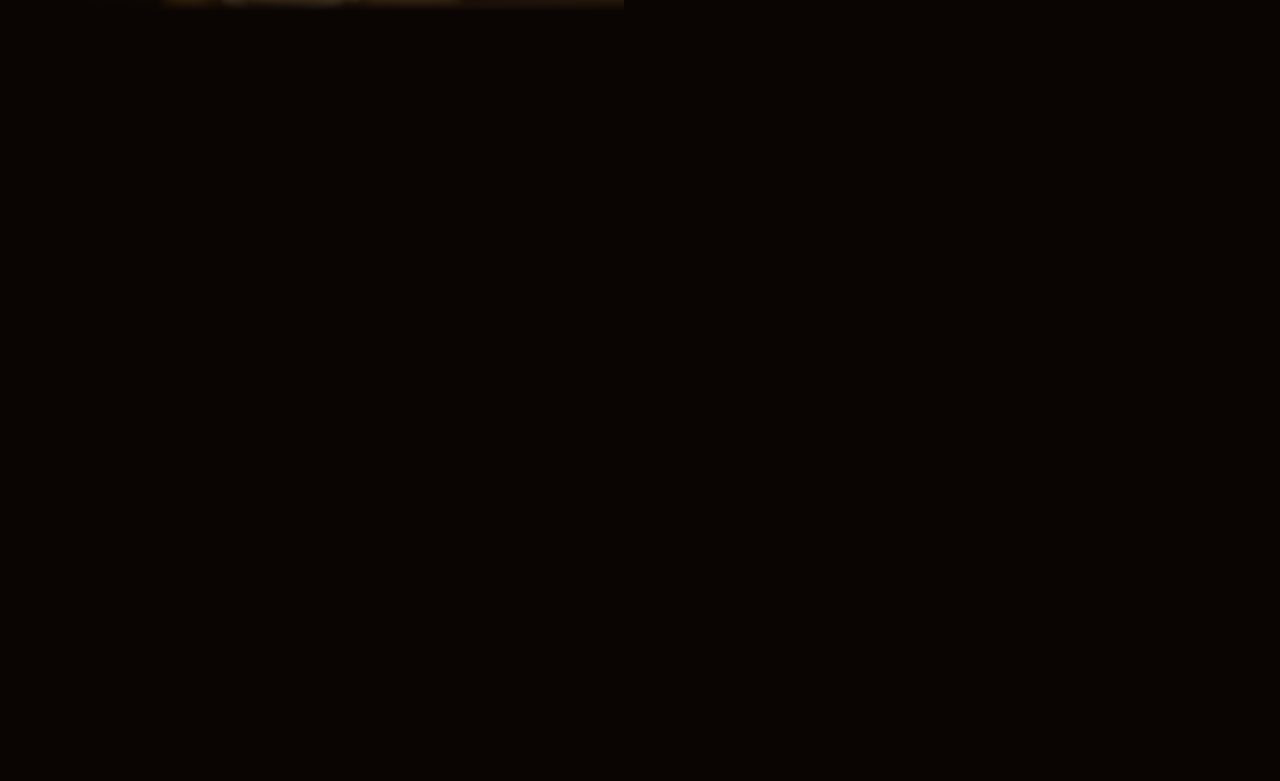
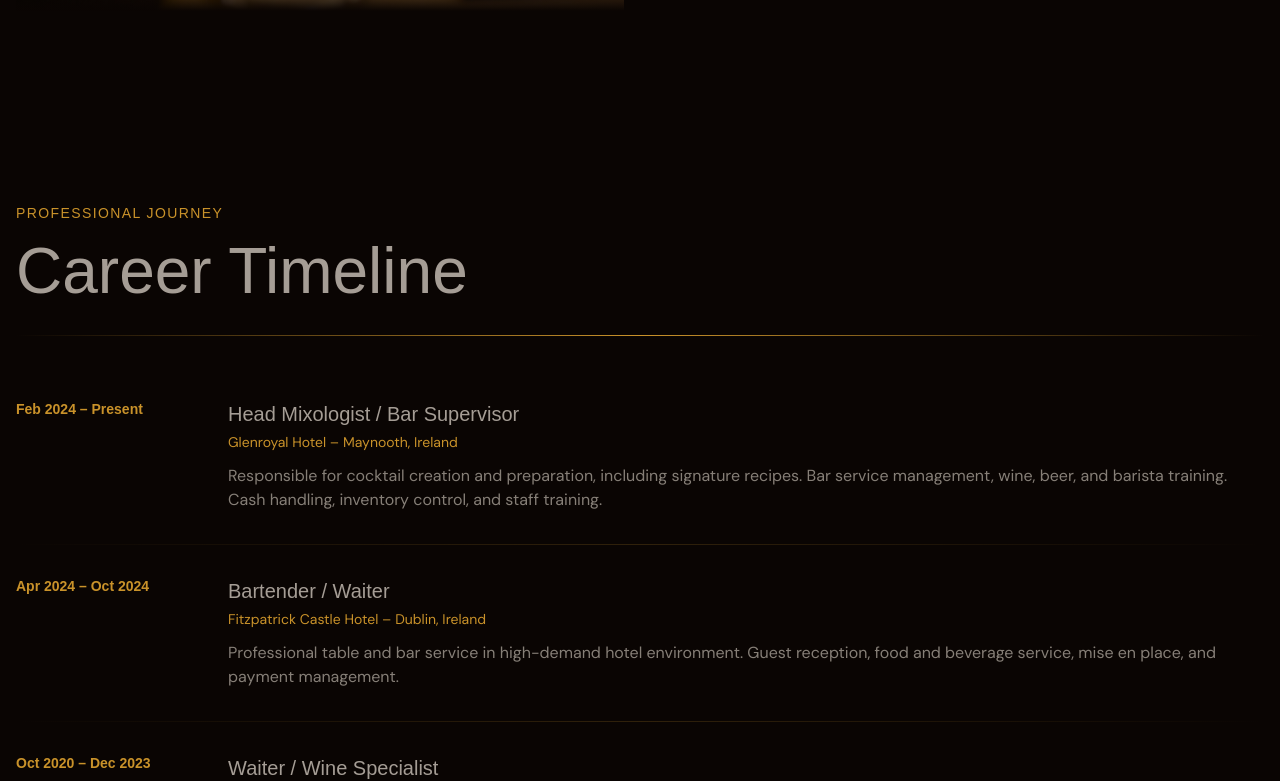
Before and after one commit to RaulFavin/portifoio-, a Next.js app: page / in a window 1280 px wide. Shown: the part 1565-2346 px from the top of the page. Before the commit the page ends 1672 px from the top, so only its background shows below. Built offline with nearby package versions, Linux system fonts and the light colour scheme; a web font is replaced by a local one.

Commit message:
feat(Home): add CarrierSection component to the main page

```diff
--- a/app/page.tsx
+++ b/app/page.tsx
@@ -1,5 +1,6 @@
 import { AboutMe } from "./components/AboutMe";
 import { AboveTheFold } from "./components/AboveTheFold";
+import { CarrierSection } from "./components/CarrierSection";
 import { Header } from "./components/Header";
 
 export default function Home() {
@@ -8,6 +9,7 @@
       <Header />
       <AboveTheFold />
       <AboutMe />
+      <CarrierSection />
     </main>
   );
 }
```
